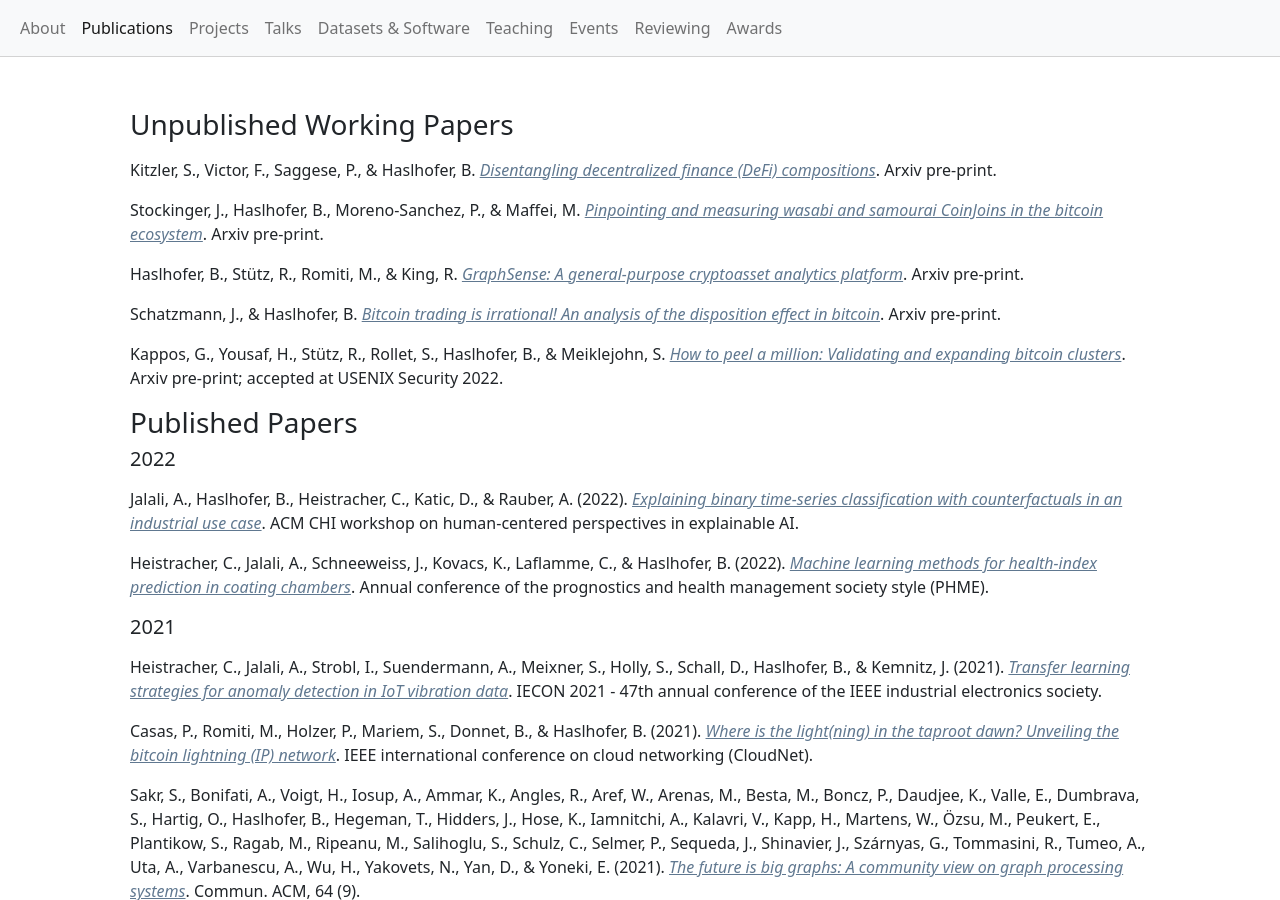
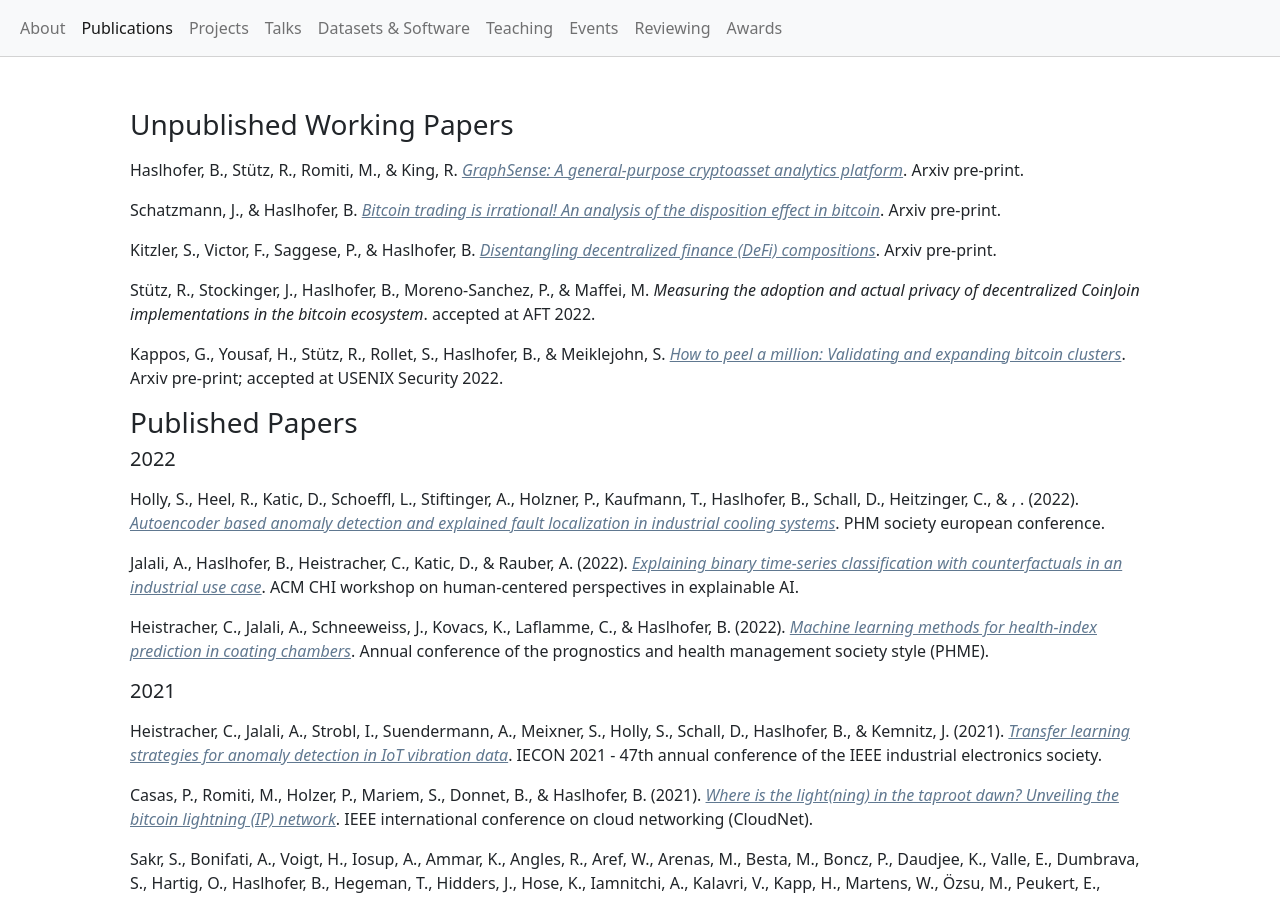
Before and after one commit to behas/behas.github.com, a Jekyll site: the page built from publications.html, in a window 1280 px wide and 900 px high. Built offline with Jekyll 4.4.1, drawn with Linux system fonts in a browser that asks for light colours; a style sheet for code colours, icons or effects is not loaded.

Commit message:
updated news, events, pubs

```diff
--- a/_data/publications.yml
+++ b/_data/publications.yml
@@ -1,35 +1,6 @@
 ---
 nocite: "[@*]"
 references:
-- annote: Arxiv pre-print
-  author:
-  - family: Kitzler
-    given: Stefan
-  - family: Victor
-    given: Friedhelm
-  - family: Saggese
-    given: Pietro
-  - family: Haslhofer
-    given: Bernhard
-  id: "Kitzler:2021a"
-  title: Disentangling decentralized finance (DeFi) compositions
-  type: manuscript
-  url: "https://arxiv.org/abs/2111.11933"
-- annote: Arxiv pre-print
-  author:
-  - family: Stockinger
-    given: Johann
-  - family: Haslhofer
-    given: Bernhard
-  - family: Moreno-Sanchez
-    given: Pedro
-  - family: Maffei
-    given: Matteo
-  id: "Stockinger:2021a"
-  title: Pinpointing and measuring wasabi and samourai CoinJoins in the
-    bitcoin ecosystem
-  type: manuscript
-  url: "https://arxiv.org/abs/2109.10229"
 - annote: Arxiv pre-print
   author:
   - family: Haslhofer
@@ -56,6 +27,36 @@ references:
     effect in bitcoin
   type: manuscript
   url: "https://arxiv.org/abs/2010.12415"
+- annote: Arxiv pre-print
+  author:
+  - family: Kitzler
+    given: Stefan
+  - family: Victor
+    given: Friedhelm
+  - family: Saggese
+    given: Pietro
+  - family: Haslhofer
+    given: Bernhard
+  id: "Kitzler:2021a"
+  title: Disentangling decentralized finance (DeFi) compositions
+  type: manuscript
+  url: "https://arxiv.org/abs/2111.11933"
+- annote: accepted at AFT 2022
+  author:
+  - family: Stütz
+    given: Rainer
+  - family: Stockinger
+    given: Johann
+  - family: Haslhofer
+    given: Bernhard
+  - family: Moreno-Sanchez
+    given: Pedro
+  - family: Maffei
+    given: Matteo
+  id: "Stuetz:2022a"
+  title: Measuring the adoption and actual privacy of decentralized
+    CoinJoin implementations in the bitcoin ecosystem
+  type: manuscript
 - annote: Arxiv pre-print; accepted at USENIX Security 2022
   author:
   - family: Kappos
@@ -76,6 +77,38 @@ references:
   title-short: How to peel a million
   type: manuscript
   url: "https://arxiv.org/abs/2205.13882"
+- author:
+  - family: Holly
+    given: Stephanie
+  - family: Heel
+    given: Robin
+  - family: Katic
+    given: Denis
+  - family: Schoeffl
+    given: Leopold
+  - family: Stiftinger
+    given: Andreas
+  - family: Holzner
+    given: Peter
+  - family: Kaufmann
+    given: Thomas
+  - family: Haslhofer
+    given: Bernhard
+  - family: Schall
+    given: Daniel
+  - family: Heitzinger
+    given: Clemens
+  - literal: others
+  collection-number: 1
+  container-title: PHM society european conference
+  id: "Holly:2022a"
+  issued: 2022
+  page: 200-210
+  title: Autoencoder based anomaly detection and explained fault
+    localization in industrial cooling systems
+  type: paper-conference
+  url: "http://www.papers.phmsociety.org/index.php/phme/article/view/3349"
+  volume: 7
 - author:
   - family: Jalali
     given: Anahid
--- a/events.html
+++ b/events.html
@@ -9,6 +9,8 @@ permalink: /events
   <h3>Event Organization</h3>
 
   <p>The following events were organized or co-organized by me:</p>
+
+  <p><a href="https://caaw.io/" target="_blank">1st International Cryptoasset Analytics Workshop (CAAW)</a> and a <a href="https://cryptoassetanalytics.net/tutorial/" target="_blank"></a>tutorial on the same topic as part of the Web Conference (formerly WWW)</p>
 
   <p><a href="https://id.univie.ac.at/news-und-events/detailansicht-news-und-events/news/panel-discussion-from-crypto-to-corporate-currencies/?tx_news_pi1%5Bcontroller%5D=News&tx_news_pi1%5Baction%5D=detail&cHash=0f4867dd97b490b9aa8e5bf20278c406">Panel: From Crypto- to Corporate Currencies?</a>, Vienna, 2019</p>
 
```
Also changed, not shown: assets/bibliography.bib (+24 -14 lines), index.html (+6 -6 lines).
